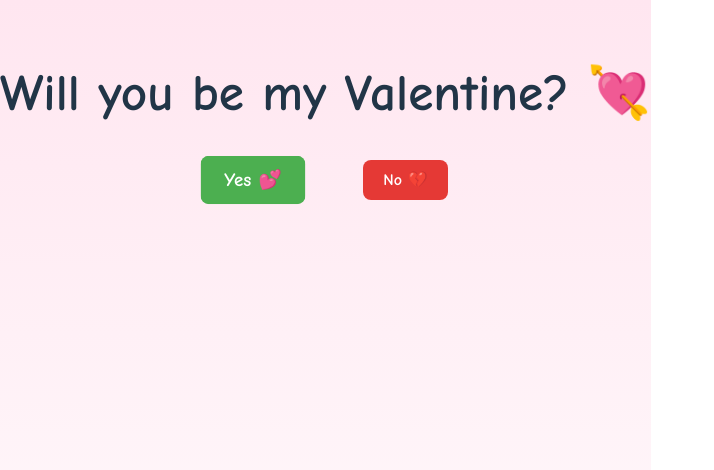
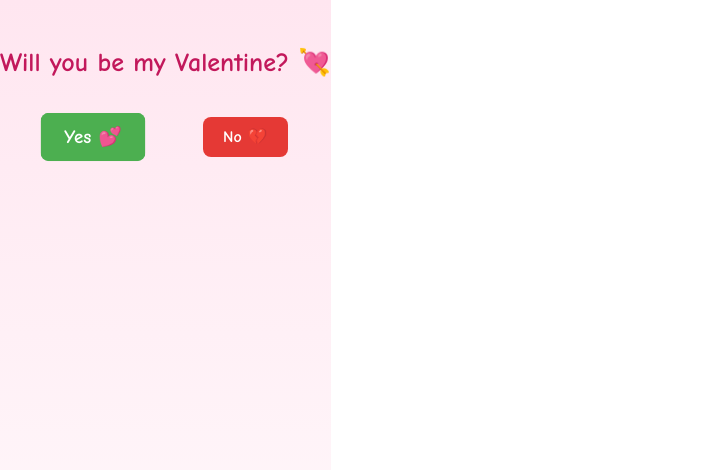
Before and after one commit to rnlchr/VercelDeploy, a React (Vite) app in the folder Valentines/: page / in a window 1280 px wide. Shown: the top 470 px of the page, without its empty margins (0-714 px from the left). Built offline with nearby package versions, Linux system fonts and the light colour scheme.

Commit message:
Change h1 to h1.headline for styling

```diff
--- a/Valentines/src/App.tsx
+++ b/Valentines/src/App.tsx
@@ -83,7 +83,7 @@ function App() {
 
   return (
     <div className="container">
-      <h1>Will you be my Valentine? 💘</h1>
+      <h1 className="headline">Will you be my Valentine? 💘</h1>
 
       <div
         className="buttons"
```
